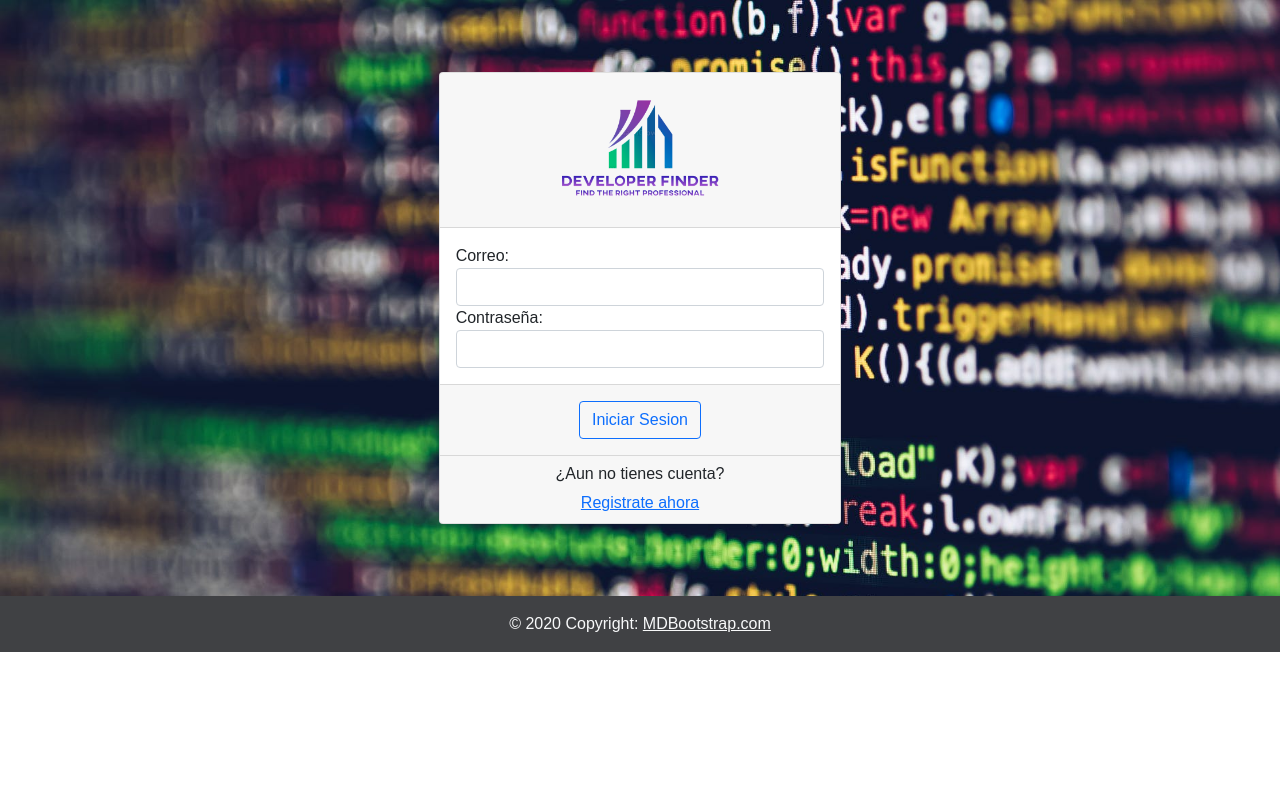
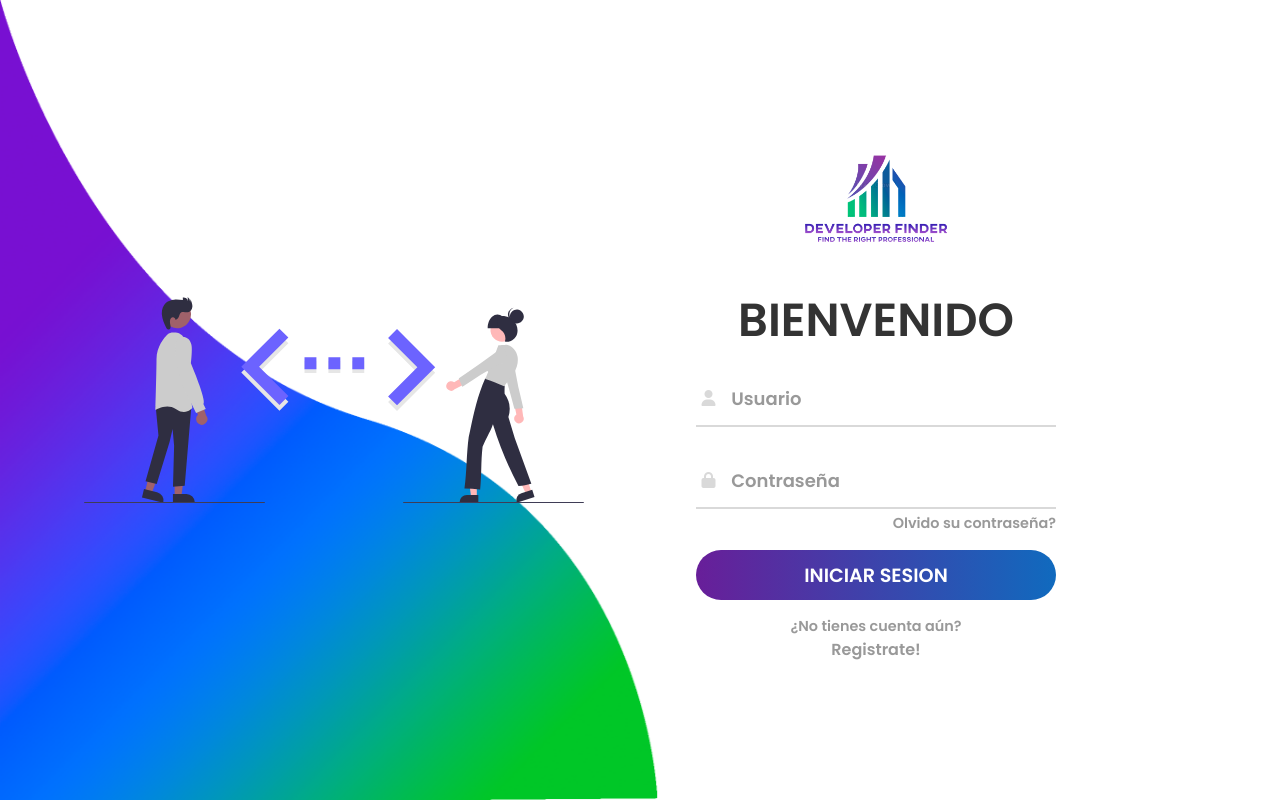
Before and after one commit to Rony-R/Proyecto-Industrias-IS902, a PHP site: page /login.html in a window 1280 px wide. Run offline with PHP 8.4, Linux system fonts and the light colour scheme; some libraries are stand-ins or nearby versions.

Commit message:
[ADD] Imagenes para el Login || [EDIT] Pagina completa del Login con nuevo estilo

```diff
--- a/css/login.css
+++ b/css/login.css
@@ -1,8 +1,244 @@
-body {
-  font-family: sans-serif;
+*{
+	padding: 0;
+	margin: 0;
+	box-sizing: border-box;
 }
 
-#fondo {
-  background-image: url("../img/background1.jpeg");
-  background-size: cover;
+body{
+    font-family: 'Poppins', sans-serif;
+    overflow: hidden;
 }
+
+.wave{
+	position: fixed;
+	bottom: 0;
+	left: 0;
+	height: 100%;
+	z-index: -1;
+}
+
+.container{
+    width: 100vw;
+    height: 100vh;
+    display: grid;
+    grid-template-columns: repeat(2, 1fr);
+    grid-gap :7rem;
+    padding: 0 2rem;
+}
+
+.img{
+	display: flex;
+	justify-content: flex-end;
+	align-items: center;
+}
+
+.login-content{
+	display: flex;
+	justify-content: flex-start;
+	align-items: center;
+	text-align: center;
+}
+
+.img img{
+	width: 500px;
+}
+
+form{
+	width: 360px;
+}
+
+.login-content img{
+    height: 125px;
+}
+
+.login-content h2{
+	margin: 15px 0;
+	color: #333;
+	text-transform: uppercase;
+	font-size: 2.9rem;
+}
+
+.login-content .input-div{
+	position: relative;
+    display: grid;
+    grid-template-columns: 7% 93%;
+    margin: 25px 0;
+    padding: 5px 0;
+    border-bottom: 2px solid #d9d9d9;
+}
+
+.login-content .input-div.one{
+	margin-top: 0;
+}
+
+.i{
+	color: #d9d9d9;
+	display: flex;
+	justify-content: center;
+	align-items: center;
+}
+
+.i i{
+	transition: .3s;
+}
+
+.input-div > div{
+    position: relative;
+	height: 45px;
+}
+
+.input-div > div > h5{
+	position: absolute;
+	left: 10px;
+	top: 50%;
+	transform: translateY(-50%);
+	color: #999;
+	font-size: 18px;
+	transition: .3s;
+}
+
+.input-div:before, .input-div:after{
+	content: '';
+	position: absolute;
+	bottom: -2px;
+	width: 0%;
+	height: 2px;
+	background-color: #681e99;
+	transition: .4s;
+}
+
+.input-div:before{
+	right: 50%;
+}
+
+.input-div:after{
+	left: 50%;
+}
+
+.input-div.focus:before, .input-div.focus:after{
+	width: 50%;
+}
+
+.input-div.focus > div > h5{
+	top: -5px;
+	font-size: 15px;
+}
+
+.input-div.focus > .i > i{
+	color: #681e99;
+}
+
+.input-div > div > input{
+	position: absolute;
+	left: 0;
+	top: 0;
+	width: 100%;
+	height: 100%;
+	border: none;
+	outline: none;
+	background: none;
+	padding: 0.5rem 0.7rem;
+	font-size: 1.2rem;
+	color: #555;
+	font-family: 'poppins', sans-serif;
+}
+
+.input-div.pass{
+	margin-bottom: 4px;
+}
+
+a{
+	display: block;
+	text-align: right;
+	text-decoration: none;
+	color: #999;
+	font-size: 0.9rem;
+	transition: .3s;
+}
+
+a:hover{
+	color: #681e99;
+}
+
+#registrate{
+	display: block;
+	text-align: center;
+	text-decoration: none;
+	color: #999;
+	font-size: 1rem;
+	transition: .3s;
+}
+
+#registrate:hover{
+	color: #681e99;
+}
+
+#label-registrate{
+	display: block;
+	text-align: center;
+	text-decoration: none;
+	color: #999;
+	font-size: 0.9rem;
+	transition: .3s;
+}
+
+.btn{
+	display: block;
+	width: 100%;
+	height: 50px;
+	border-radius: 25px;
+	outline: none;
+	border: none;
+	background-image: linear-gradient(to right,#681e99, #106abe, #34c257);
+	background-size: 200%;
+	font-size: 1.2rem;
+	color: #fff;
+	font-family: 'Poppins', sans-serif;
+	text-transform: uppercase;
+	margin: 1rem 0;
+	cursor: pointer;
+	transition: .5s;
+}
+.btn:hover{
+	background-position: right;
+}
+
+
+@media screen and (max-width: 1050px){
+	.container{
+		grid-gap: 5rem;
+	}
+}
+
+@media screen and (max-width: 1000px){
+	form{
+		width: 290px;
+	}
+
+	.login-content h2{
+        font-size: 2.4rem;
+        margin: 8px 0;
+	}
+
+	.img img{
+		width: 400px;
+	}
+}
+
+@media screen and (max-width: 900px){
+	.container{
+		grid-template-columns: 1fr;
+	}
+
+	.img{
+		display: none;
+	}
+
+	.wave{
+		display: none;
+	}
+
+	.login-content{
+		justify-content: center;
+	}
+}
--- /dev/null
+++ b/js/login.js
@@ -0,0 +1,20 @@
+const inputs = document.querySelectorAll(".input");
+
+
+function addcl(){
+	let parent = this.parentNode.parentNode;
+	parent.classList.add("focus");
+}
+
+function remcl(){
+	let parent = this.parentNode.parentNode;
+	if(this.value == ""){
+		parent.classList.remove("focus");
+	}
+}
+
+
+inputs.forEach(input => {
+	input.addEventListener("focus", addcl);
+	input.addEventListener("blur", remcl);
+});
--- a/login.html
+++ b/login.html
@@ -1,90 +1,54 @@
 <!DOCTYPE html>
-<html lang="en">
+<html>
 <head>
 	<meta charset="UTF-8" />
-    <meta http-equiv="X-UA-Compatible" content="IE=edge" />
-    <meta name="viewport" content="width=device-width, initial-scale=1.0" />
+	<title>Animated Login Form</title>
+	<link rel="stylesheet" type="text/css" href="css/login.css">
+	<link href="https://fonts.googleapis.com/css?family=Poppins:600&display=swap" rel="stylesheet">
+	<script src="https://kit.fontawesome.com/a81368914c.js"></script>
+	<meta name="viewport" content="width=device-width, initial-scale=1">
 
-    <!-- Bootstrap 4 -->
-    <link
-      href="https://cdn.jsdelivr.net/npm/bootstrap@5.0.0-beta2/dist/css/bootstrap.min.css"
-      rel="stylesheet"
-      integrity="sha384-BmbxuPwQa2lc/FVzBcNJ7UAyJxM6wuqIj61tLrc4wSX0szH/Ev+nYRRuWlolflfl"
-      crossorigin="anonymous"
-    />
-    <link rel="stylesheet" href="css/login.css" />
-
-    <!-- JQuery -->
-    <script src="https://ajax.googleapis.com/ajax/libs/jquery/3.5.1/jquery.min.js"></script>
-
-    <title>Información Publicacion</title>
 </head>
 <body>
-    <main id="fondo" class="container-fluid pt-5 pb-4">
-      <div class="row pb-5 pt-4">
-        <div class="offset-4 col-4">
-          <div class="card">
-            <div class="card-header text-center">
-              <div class="row">
-                <div class="offset-3 col-6">
-                  <img src="img/logos/logo1.png" class="img-fluid" alt="" />
+	<img class="wave" src="img/logos/wave.png">
+	<div class="container">
+		<div class="img">
+			<img src="img/logos/typing.svg">
+		</div>
+		<div class="login-content">
+			<form action="index.html">
+				<img src="img/logos/logo1.png">
+				<h2 class="title">Bienvenido</h2>
+           		<div class="input-div one">
+           		   <div class="i">
+           		   		<i class="fas fa-user"></i>
+           		   </div>
+           		   <div class="div">
+           		   		<h5>Usuario</h5>
+           		   		<input type="text" class="input" id="txt-correo">
            		   </div>
            		</div>
+           		<div class="input-div pass">
+           		   <div class="i">
+           		    	<i class="fas fa-lock"></i>
            		   </div>
-            <div class="card-body">
-              <label for="txt-correo">Correo:</label
-              ><input
-                class="form-control"
-                type="text"
-                name=""
-                id="txt-correo"
-              />
-              <label for="txt-pasword">Contraseña:</label
-              ><input
-                class="form-control"
-                type="password"
-                name=""
-                id="txt-password"
-              />
-            </div>
-            <div class="card-footer text-center">
-              <button
-                type="submit"
-                id="btn-login"
-                class="btn btn-outline-primary mt-2 mb-2"
-              >
-                Iniciar Sesion
-              </button>
-            </div>
-            <div class="card-footer text-center">
-              <h6>¿Aun no tienes cuenta?</h6>
-              <a href="registro.html">Registrate ahora</a>
+           		   <div class="div">
+           		    	<h5>Contraseña</h5>
+           		    	<input type="password" class="input" id="txt-password">
             	   </div>
             	</div>
+            	<a href="#">Olvido su contraseña?</a>
+            	<input type="button" class="btn" value="Iniciar Sesion" id="btn-login">
+				<div class="text-center">
+					<h5 id="label-registrate">¿No tienes cuenta aún?</h5>
+            		<a href="registro.html" id="registrate">Registrate!</a>
+				</div>
+            </form>
         </div>
     </div>
-    </main>
 
-    <footer class="bg-dark text-center text-lg-start">
-      <!-- Copyright -->
-      <div
-        class="text-center text-light p-3"
-        style="background-color: rgba(189, 177, 177, 0.2)"
-      >
-        © 2020 Copyright:
-        <a class="text-light" href="https://mdbootstrap.com/"
-          >MDBootstrap.com</a
-        >
-      </div>
-      <!-- Copyright -->
-    </footer>
-
-    <script src="js/nav.js" type="text/javascript"></script>
+	<script src="https://ajax.googleapis.com/ajax/libs/jquery/3.5.1/jquery.min.js"></script>
     <script src="js/controlador.js"></script>
-    <script
-      src="https://cdn.jsdelivr.net/npm/bootstrap@5.0.0-beta2/dist/js/bootstrap.bundle.min.js"
-      integrity="sha384-b5kHyXgcpbZJO/tY9Ul7kGkf1S0CWuKcCD38l8YkeH8z8QjE0GmW1gYU5S9FOnJ0"
-      crossorigin="anonymous"
-    ></script>
+    <script src="js/login.js"></script>
 </body>
 </html>
```
Also changed, not shown: img/logos/login.svg (added), img/logos/typing.svg (added), img/logos/wave.png (added). Lines whose indentation alone changed are shown as unchanged.
